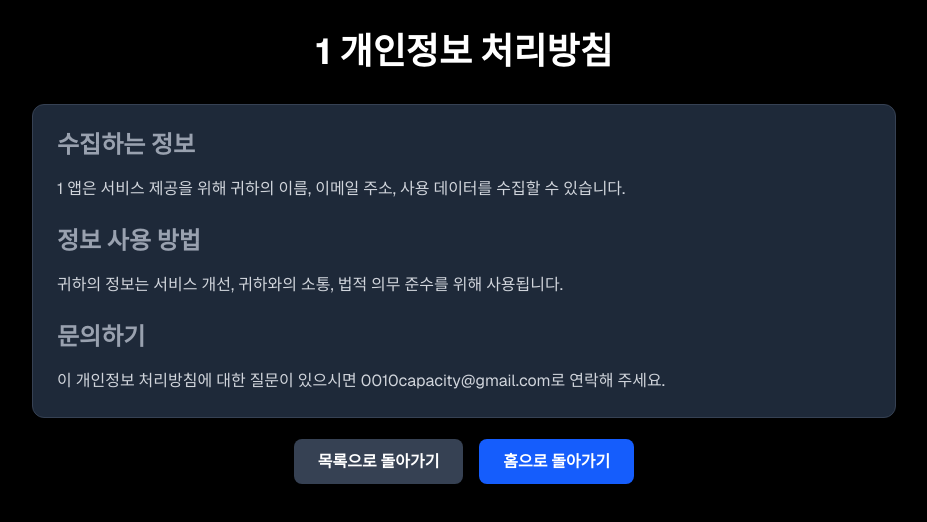
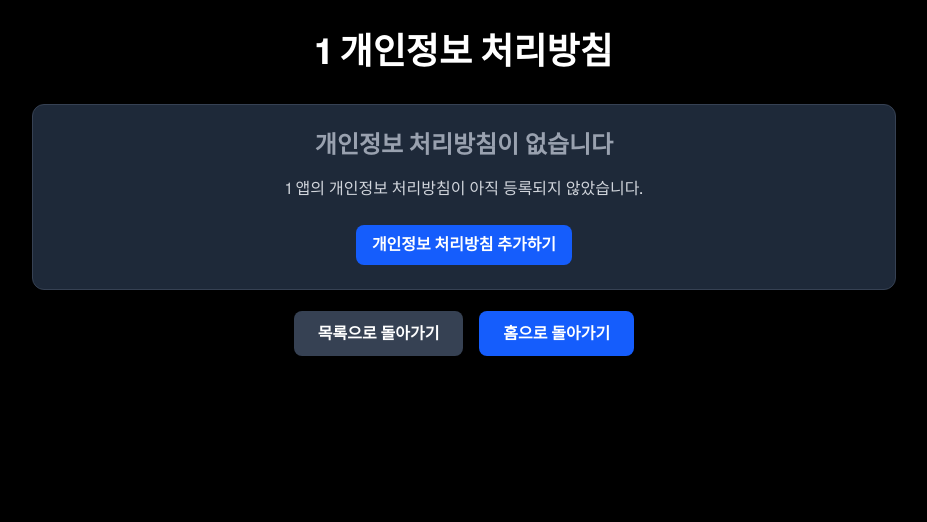
Before and after one commit to 0010capacity/0010capacity.github.io, a Next.js app: page /privacy-policy/1 in a window 1280 px wide. Shown: the top 522 px of the page, without its empty margins (176-1103 px from the left). Built offline with nearby package versions, Linux system fonts and the light colour scheme.

Commit message:
Refactor privacy policy handling and improve app detail page layout

```diff
--- a/app/apps/[appName]/page.tsx
+++ b/app/apps/[appName]/page.tsx
@@ -198,17 +198,12 @@ export default async function AppDetailPage({ params }: AppDetailPageProps) {
                       >
                         수정
                       </Link>
-                      <button
+                      <Link
+                        href={`/submit-pr?app=${encodeURIComponent(decodedAppName)}&lang=${policy.language}&action=delete`}
                         className="bg-red-600 hover:bg-red-700 text-white font-semibold py-2 px-4 rounded-lg transition-colors duration-200"
-                        onClick={() => {
-                          if (confirm(`${policy.language === 'ko' ? '한국어' : 'English'} 개인정보 처리방침을 삭제하시겠습니까?`)) {
-                            // 실제로는 삭제 API 호출이나 상태 업데이트 로직이 들어가야 함
-                            alert('삭제 기능은 아직 구현되지 않았습니다.');
-                          }
-                        }}
                       >
                         삭제
-                      </button>
+                      </Link>
                     </div>
                   </div>
                 </div>
--- a/app/data/privacy-policies.ts
+++ b/app/data/privacy-policies.ts
@@ -1,3 +1,4 @@
+/* eslint-disable @typescript-eslint/no-require-imports */
 export interface PrivacyPolicyData {
   appName: string;
   language: string;
@@ -6,17 +7,76 @@ export interface PrivacyPolicyData {
   content?: string;
 }
 
-export const privacyPolicies: PrivacyPolicyData[] = [
-  // 실제 개인정보 처리방침 데이터가 여기에 추가됩니다
-  // 예시:
-  // {
-  //   appName: 'Logit',
-  //   language: 'ko',
-  //   url: '/privacy-policies/Logit/ko.md',
-  //   lastUpdated: '2024-01-15',
-  //   content: '...'
-  // }
-];
+// 빌드 시점에 실행되어 개인정보 처리방침 데이터를 생성하는 함수
+function generatePrivacyPoliciesData(): PrivacyPolicyData[] {
+  // 개발 환경이 아니거나 클라이언트 사이드에서는 하드코딩된 데이터 사용
+  if (typeof window !== 'undefined' || process.env.NODE_ENV !== 'production') {
+    return [
+      {
+        appName: 'Logit',
+        language: 'ko',
+        url: '/data/privacy-policies/Logit/ko.md',
+        lastUpdated: '2025-09-17',
+      },
+      {
+        appName: 'Logit',
+        language: 'en',
+        url: '/data/privacy-policies/Logit/en.md',
+        lastUpdated: '2025-09-17',
+      }
+    ];
+  }
+
+  try {
+    // 프로덕션 빌드 시점에서만 fs 모듈 사용
+    const fs = require('fs') as typeof import('fs');
+    const path = require('path') as typeof import('path');
+
+    const privacyPolicies: PrivacyPolicyData[] = [];
+    const privacyPoliciesDir = path.join(process.cwd(), 'public', 'data', 'privacy-policies');
+
+    // privacy-policies 폴더가 존재하는지 확인
+    if (!fs.existsSync(privacyPoliciesDir)) {
+      console.warn('Privacy policies directory not found:', privacyPoliciesDir);
+      return privacyPolicies;
+    }
+
+    // 각 앱 폴더를 순회
+    const appDirs = fs.readdirSync(privacyPoliciesDir, { withFileTypes: true })
+      .filter((dirent: import('fs').Dirent) => dirent.isDirectory())
+      .map((dirent: import('fs').Dirent) => dirent.name);
+
+    for (const appName of appDirs) {
+      const appDir = path.join(privacyPoliciesDir, appName);
+
+      // 각 언어 파일을 확인
+      const languageFiles = fs.readdirSync(appDir)
+        .filter((file: string) => file.endsWith('.md'))
+        .map((file: string) => {
+          const language = path.parse(file).name; // ko.md -> ko, en.md -> en
+          const filePath = path.join(appDir, file);
+          const stats = fs.statSync(filePath);
+
+          return {
+            appName,
+            language,
+            url: `/data/privacy-policies/${appName}/${file}`,
+            lastUpdated: stats.mtime.toISOString().split('T')[0], // YYYY-MM-DD 형식
+          };
+        });
+
+      privacyPolicies.push(...languageFiles);
+    }
+
+    return privacyPolicies;
+  } catch (error) {
+    console.error('Error generating privacy policies data:', error);
+    return [];
+  }
+}
+
+// 빌드 시점에 데이터 생성
+export const privacyPolicies: PrivacyPolicyData[] = generatePrivacyPoliciesData();
 
 export const getPrivacyPoliciesForApp = (appName: string): PrivacyPolicyData[] => {
   return privacyPolicies.filter(policy => policy.appName === appName);
--- a/app/privacy-policy/[app]/page.tsx
+++ b/app/privacy-policy/[app]/page.tsx
@@ -1,34 +1,65 @@
 import Link from "next/link";
+import { getAppNames } from "@/app/data/apps";
+import { getPrivacyPoliciesForApp } from "@/app/data/privacy-policies";
 
-export function generateStaticParams() {
-  return [
-    { app: 'app1' },
-    { app: 'app2' },
-    // Add more apps as needed
-  ];
+export async function generateStaticParams() {
+  const appNames = getAppNames();
+  return appNames.map(appName => ({
+    app: appName
+  }));
 }
 
 export default async function AppPrivacyPolicy({ params }: { params: Promise<{ app: string }> }) {
   const { app } = await params;
+  const policies = getPrivacyPoliciesForApp(app);
 
   return (
     <div className="font-sans min-h-screen bg-black text-white">
       <main className="container mx-auto px-4 py-8 max-w-4xl">
         <h1 className="text-4xl font-bold mb-8 text-center">{app} 개인정보 처리방침</h1>
-        <div className="bg-gray-800 rounded-xl shadow-xl p-6 border border-gray-700">
-          <h2 className="text-2xl font-semibold text-gray-400 mb-4">수집하는 정보</h2>
-          <p className="text-gray-300 mb-6">
-            {app} 앱은 서비스 제공을 위해 귀하의 이름, 이메일 주소, 사용 데이터를 수집할 수 있습니다.
-          </p>
-          <h2 className="text-2xl font-semibold text-gray-400 mb-4">정보 사용 방법</h2>
-          <p className="text-gray-300 mb-6">
-            귀하의 정보는 서비스 개선, 귀하와의 소통, 법적 의무 준수를 위해 사용됩니다.
-          </p>
-          <h2 className="text-2xl font-semibold text-gray-400 mb-4">문의하기</h2>
-          <p className="text-gray-300">
-            이 개인정보 처리방침에 대한 질문이 있으시면 0010capacity@gmail.com로 연락해 주세요.
-          </p>
-        </div>
+
+        {policies.length > 0 ? (
+          <div className="space-y-6">
+            {policies.map((policy) => (
+              <div key={policy.language} className="bg-gray-800 rounded-xl shadow-xl p-6 border border-gray-700">
+                <div className="flex justify-between items-center mb-4">
+                  <h2 className="text-2xl font-semibold text-gray-400">
+                    {policy.language === 'ko' ? '한국어 버전' :
+                     policy.language === 'en' ? 'English Version' :
+                     policy.language}
+                  </h2>
+                  <div className="text-sm text-gray-500">
+                    마지막 업데이트: {policy.lastUpdated}
+                  </div>
+                </div>
+                <div className="mb-4">
+                  <a
+                    href={policy.url}
+                    target="_blank"
+                    rel="noopener noreferrer"
+                    className="bg-blue-600 hover:bg-blue-700 text-white font-semibold py-2 px-4 rounded-lg transition-colors duration-200 inline-block"
+                  >
+                    개인정보 처리방침 보기
+                  </a>
+                </div>
+              </div>
+            ))}
+          </div>
+        ) : (
+          <div className="bg-gray-800 rounded-xl shadow-xl p-6 border border-gray-700 text-center">
+            <h2 className="text-2xl font-semibold text-gray-400 mb-4">개인정보 처리방침이 없습니다</h2>
+            <p className="text-gray-300 mb-6">
+              {app} 앱의 개인정보 처리방침이 아직 등록되지 않았습니다.
+            </p>
+            <Link
+              href={`/submit-pr?app=${app}`}
+              className="bg-blue-600 hover:bg-blue-700 text-white font-semibold py-2 px-4 rounded-lg transition-colors duration-200 inline-block"
+            >
+              개인정보 처리방침 추가하기
+            </Link>
+          </div>
+        )}
+
         <div className="mt-8 text-center">
           <Link href="/privacy-policy" className="bg-gray-700 hover:bg-gray-600 text-white font-semibold py-3 px-6 rounded-lg transition-colors duration-200 mr-4">
             목록으로 돌아가기
--- a/app/privacy-policy/page.tsx
+++ b/app/privacy-policy/page.tsx
@@ -1,6 +1,22 @@
 import Link from "next/link";
+import { getAllPrivacyPolicies } from "../data/privacy-policies";
+import { getAppNames } from "../data/apps";
 
 export default function PrivacyPolicy() {
+  const allPolicies = getAllPrivacyPolicies();
+  const appNames = getAppNames();
+
+  // 각 앱별로 최신 개인정보 처리방침을 가져옴
+  const appsWithPolicies = appNames.map(appName => {
+    const policies = allPolicies.filter(policy => policy.appName === appName);
+    return {
+      name: appName,
+      hasPolicies: policies.length > 0,
+      policyCount: policies.length,
+      latestUpdate: policies.length > 0 ? Math.max(...policies.map(p => new Date(p.lastUpdated).getTime())) : null
+    };
+  });
+
   return (
     <div className="font-sans min-h-screen bg-black text-white">
       <main className="container mx-auto px-4 py-8 max-w-4xl">
@@ -9,15 +25,29 @@ export default function PrivacyPolicy() {
           아래에서 각 앱의 개인정보 처리방침을 확인하세요.
         </p>
         <div className="grid grid-cols-1 md:grid-cols-2 gap-6">
-          <Link href="/privacy-policy/app1" className="bg-gray-800 rounded-xl shadow-xl p-6 border border-gray-700 hover:shadow-2xl transition-all duration-300 transform hover:scale-105">
-            <h2 className="text-2xl font-semibold text-gray-400 mb-2">앱 1</h2>
-            <p className="text-gray-300">앱 1의 개인정보 처리방침을 확인하세요.</p>
-          </Link>
-          <Link href="/privacy-policy/app2" className="bg-gray-800 rounded-xl shadow-xl p-6 border border-gray-700 hover:shadow-2xl transition-all duration-300 transform hover:scale-105">
-            <h2 className="text-2xl font-semibold text-gray-400 mb-2">앱 2</h2>
-            <p className="text-gray-300">앱 2의 개인정보 처리방침을 확인하세요.</p>
-          </Link>
-          {/* Add more apps as needed */}
+          {appsWithPolicies.map((app) => (
+            <Link
+              key={app.name}
+              href={`/privacy-policy/${app.name}`}
+              className="bg-gray-800 rounded-xl shadow-xl p-6 border border-gray-700 hover:shadow-2xl transition-all duration-300 transform hover:scale-105"
+            >
+              <h2 className="text-2xl font-semibold text-gray-400 mb-2">{app.name}</h2>
+              {app.hasPolicies ? (
+                <div>
+                  <p className="text-gray-300 mb-2">
+                    {app.policyCount}개의 언어 버전 제공
+                  </p>
+                  {app.latestUpdate && (
+                    <p className="text-sm text-gray-500">
+                      마지막 업데이트: {new Date(app.latestUpdate).toLocaleDateString('ko-KR')}
+                    </p>
+                  )}
+                </div>
+              ) : (
+                <p className="text-gray-300">개인정보 처리방침이 아직 등록되지 않았습니다.</p>
+              )}
+            </Link>
+          ))}
         </div>
         <div className="mt-8 text-center">
           <Link href="/" className="bg-gray-700 hover:bg-gray-600 text-white font-semibold py-3 px-6 rounded-lg transition-colors duration-200">
```
